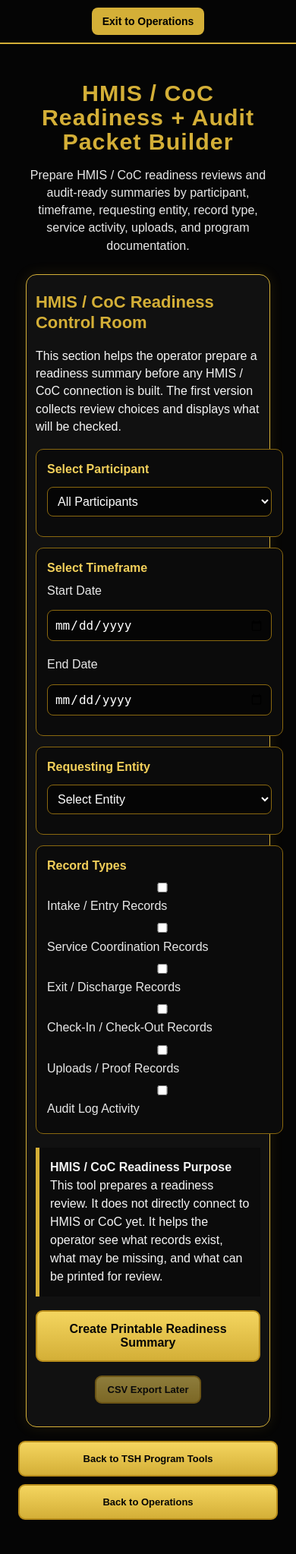
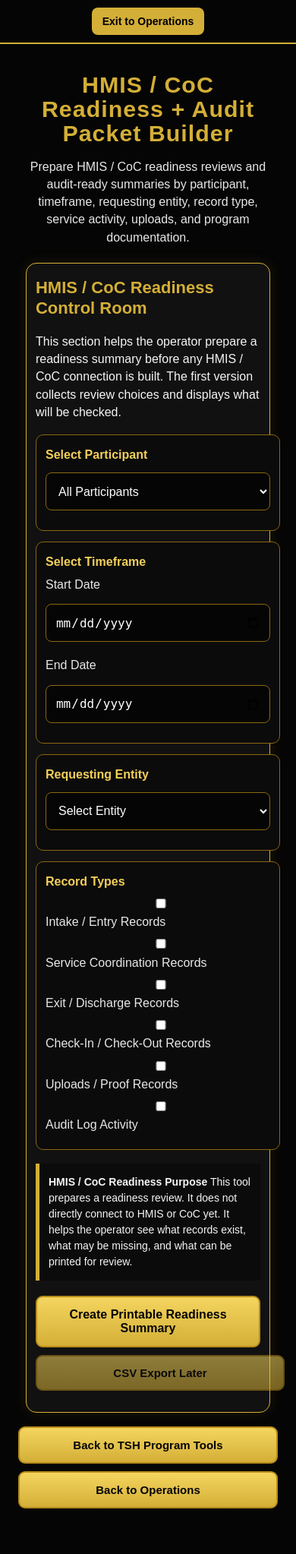
Before and after one commit to Pearlzzpearlzz/Nilpf-store, a Flask app: page /audit-packet-builder in a window 390 px wide. Shown: the whole page at 76% size. After the commit the page ends 1986 px from the top, so only its background shows below. Run offline with Flask 3, Linux system fonts and the light colour scheme; the visitor is signed in with stand-in values (Sample User, id 1).

Commit message:
Improve mobile TSH service and audit layouts

```diff
--- a/templates/audit_packet_builder.html
+++ b/templates/audit_packet_builder.html
@@ -1,6 +1,7 @@
 <!DOCTYPE html>
 <html>
 <head>
+  <meta name="viewport" content="width=device-width, initial-scale=1.0">
   <title>Audit Packet Builder</title>
   <style>
     body {
@@ -119,6 +120,73 @@
       cursor: not-allowed;
     }
 
+    @media (max-width: 760px) {
+      body {
+        overflow-x: hidden;
+      }
+
+      .wrap {
+        width: 100%;
+        max-width: 430px;
+        padding: 24px 12px 36px;
+      }
+
+      h1 {
+        font-size: 26px;
+        line-height: 1.08;
+        letter-spacing: 1px;
+      }
+
+      .subtitle {
+        font-size: 14px;
+        line-height: 1.45;
+        margin-bottom: 22px;
+      }
+
+      .panel {
+        padding: 18px 12px;
+      }
+
+      .grid {
+        grid-template-columns: 1fr;
+        gap: 12px;
+      }
+
+      .item {
+        padding: 14px 12px;
+      }
+
+      select,
+      input[type="date"] {
+        min-height: 50px;
+        font-size: 16px;
+        padding: 12px;
+      }
+
+      label {
+        font-size: 15px;
+        line-height: 1.4;
+      }
+
+      .button {
+        display: block;
+        width: 100%;
+        text-align: center;
+        margin: 10px 0;
+        padding: 13px 14px;
+        font-size: 15px;
+      }
+
+      .actions {
+        margin-top: 20px;
+      }
+
+      .notice {
+        padding: 14px 12px;
+        font-size: 14px;
+      }
+    }
+
   </style>
   <link rel="stylesheet" href="{{ url_for('static', filename='css/mobile_responsive.css') }}">
 
```
Also changed, not shown: templates/participant_checkin_checkout.html (+66 -0 lines), templates/service_coordination.html (+46 -1 lines).
